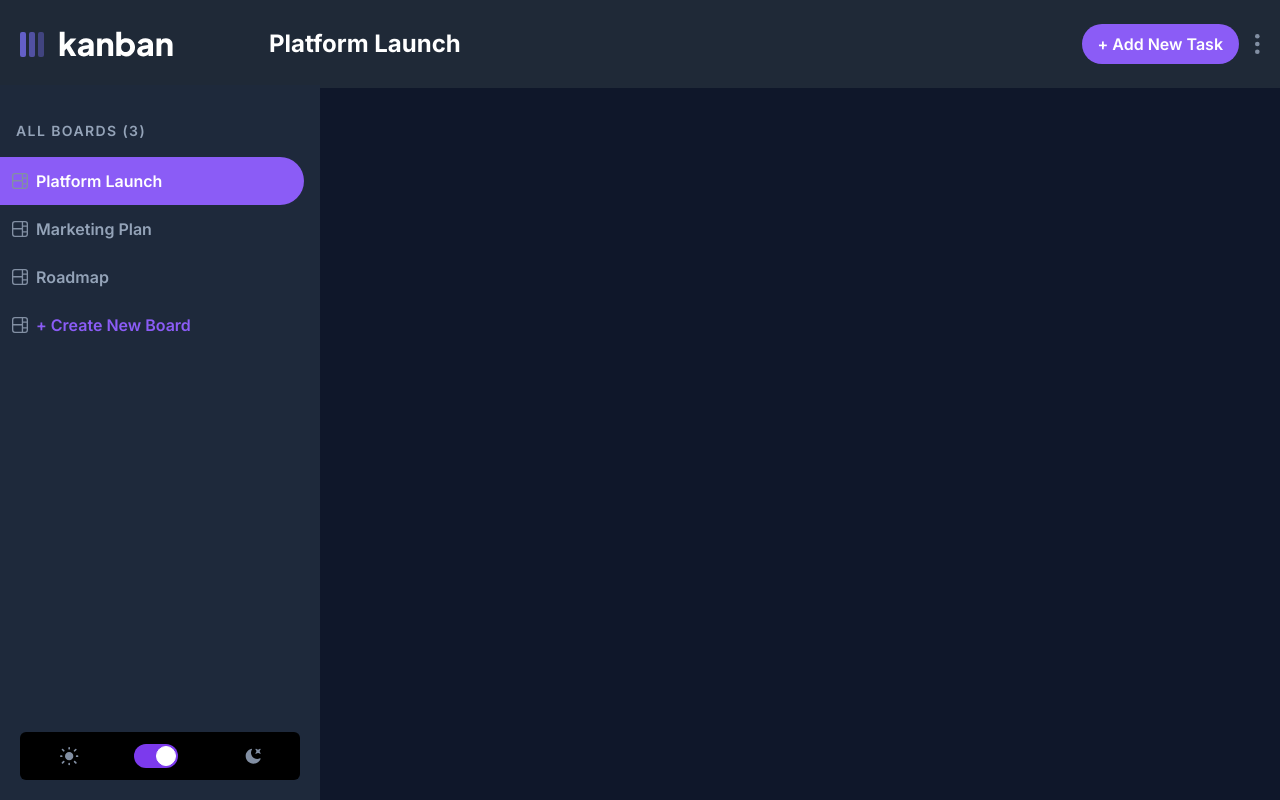
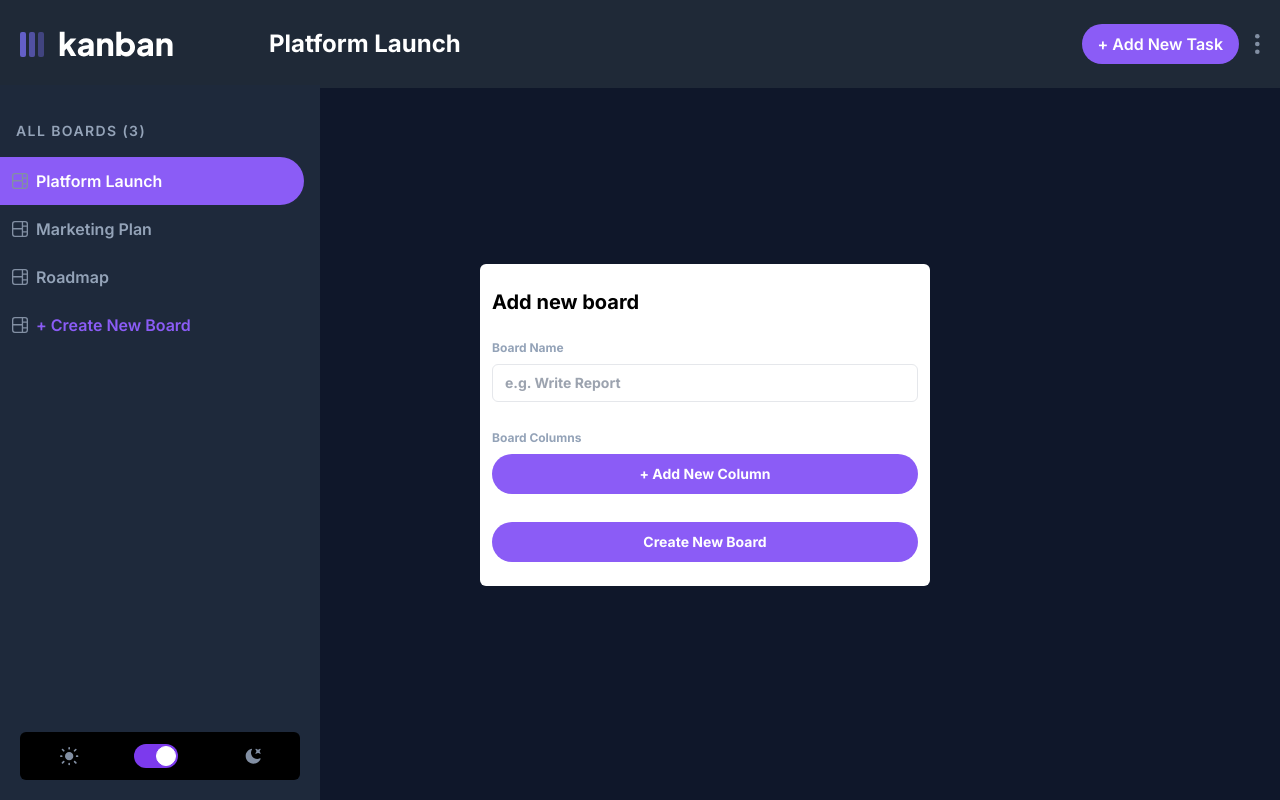
Before and after one commit to Jcerovsky/kanban-task-management, a Next.js app: page / in a window 1280 px wide. Both pictures are taken after a click on the element "+ Create New Board". Built offline with nearby package versions, Linux system fonts and the light colour scheme.

Commit message:
hide divs when clicked outside

```diff
--- a/src/app/components/AddNewBoard.tsx
+++ b/src/app/components/AddNewBoard.tsx
@@ -1,7 +1,38 @@
-import React from "react";
+import React, { useEffect } from "react";
+import Button from "@/app/components/Button";
 
 function AddNewBoard() {
-  return <div></div>;
+  const inputStyle = "border rounded-md p-2 px-3 mb-5";
+  const labelStyle = "text-xs text-slate-400";
+
+  const handleSubmit = (e: React.FormEvent<HTMLFormElement>) => {
+    e.preventDefault();
+  };
+
+  return (
+    <div className="add-new-board absolute left-[150%] top-[25%] flex flex-col gap-6 text-black bg-white p-3 py-6 rounded-md w-[450px] font-bold text-sm">
+      <h1 className=" text-xl">Add new board</h1>
+      <form onSubmit={(e) => handleSubmit(e)} className="flex flex-col gap-2 ">
+        <label htmlFor="taskName" className={labelStyle}>
+          Board Name
+        </label>
+        <input
+          type="text"
+          placeholder="e.g. Write Report"
+          id="taskName"
+          className={`placeholder-taskName ${inputStyle}`}
+        />
+        <label htmlFor="subtask" className={labelStyle}>
+          Board Columns
+        </label>
+        {}
+        <Button style={"w-full py-[10px] text-white "}>+ Add New Column</Button>
+        <Button style={"w-full py-[10px] text-white mt-5 "}>
+          Create New Board
+        </Button>
+      </form>
+    </div>
+  );
 }
 
 export default AddNewBoard;
--- a/src/app/components/AddTaskForm.tsx
+++ b/src/app/components/AddTaskForm.tsx
@@ -10,7 +10,7 @@ function AddTaskForm() {
   };
 
   const addSubtaskClick = () => {
-    setSubtasks((prevState) => prevState + 1);
+    return;
   };
 
   const inputStyle = "border rounded-md p-2 px-3 mb-5";
@@ -36,11 +36,7 @@ function AddTaskForm() {
         <label htmlFor="subtask" className={labelStyle}>
           Subtasks
         </label>
-        {}
-        <Button
-          style={"w-full py-[10px] text-white "}
-          handleClick={addSubtaskClick}
-        >
+        <Button style={"w-full py-[10px] text-white "}>
           + Add New Subtask
         </Button>
         <label htmlFor="currentStatus" className={`${labelStyle} mt-5`}>
--- a/src/app/components/Sidebar.tsx
+++ b/src/app/components/Sidebar.tsx
@@ -2,13 +2,14 @@
 
 import React, { useContext, useEffect, useState } from "react";
 import { Context, DataProps } from "@/app/context/Context";
+import AddNewBoard from "@/app/components/AddNewBoard";
 
 function Sidebar() {
   const { theme, setTheme } = useContext(Context)!;
   const [isToggled, setIsToggled] = useState<boolean>(theme === "light");
   const [selectedBoardIndex, setSelectedBoardIndex] = useState<number>(0);
   const [boardList, setBoardList] = useState<string[]>([]);
-  const { data, setCurrentBoard } = useContext(Context)!;
+  const { data, setCurrentBoard, isShown, setIsShown } = useContext(Context)!;
 
   useEffect(() => {
     if (data.length > 0) {
@@ -46,6 +47,7 @@ function Sidebar() {
         <div
           className="flex gap-2 items-center p-3 mr-4 rounded-r-full cursor-pointer hover:text-violet-500
              text-violet-500 delay-100 transition-transform"
+          onClick={() => setIsShown(true)}
         >
           <img src="../../../assets/icon-board.svg" alt="" />
           <p>+ Create New Board</p>
@@ -76,6 +78,7 @@ function Sidebar() {
           alt="moon in a crescent icon"
         />
       </div>
+      {isShown && <AddNewBoard />}
     </div>
   );
 }
--- a/src/app/context/Context.tsx
+++ b/src/app/context/Context.tsx
@@ -11,6 +11,8 @@ interface ContextProps {
   setData: React.Dispatch<React.SetStateAction<DataProps[]>>;
   currentBoard: string;
   setCurrentBoard: React.Dispatch<React.SetStateAction<string>>;
+  isShown: boolean;
+  setIsShown: React.Dispatch<React.SetStateAction<boolean>>;
 }
 
 export interface DataProps {
@@ -38,6 +40,7 @@ function ContextProvider({ children }: { children: React.ReactNode }) {
   );
   const [data, setData] = useState<DataProps[]>([]);
   const [currentBoard, setCurrentBoard] = useState<string>("");
+  const [isShown, setIsShown] = useState<boolean>(false);
 
   useEffect(() => {
     if (theme === "light") {
@@ -56,7 +59,16 @@ function ContextProvider({ children }: { children: React.ReactNode }) {
 
   return (
     <Context.Provider
-      value={{ theme, setTheme, data, setData, currentBoard, setCurrentBoard }}
+      value={{
+        theme,
+        setTheme,
+        data,
+        setData,
+        currentBoard,
+        setCurrentBoard,
+        isShown,
+        setIsShown,
+      }}
     >
       {children}
     </Context.Provider>
--- a/src/app/page.tsx
+++ b/src/app/page.tsx
@@ -1,9 +1,22 @@
+"use client";
+
 import Header from "@/app/components/Header";
 import Sidebar from "@/app/components/Sidebar";
+import { handleClickOutside } from "@/app/utils/handleClickOutside";
+import { useContext } from "react";
+import { Context } from "@/app/context/Context";
 
 export default function Home() {
+  const { isShown, setIsShown } = useContext(Context)!;
+
+  const hideShownDiv = (e: MouseEvent<HTMLDivElement, MouseEvent>) => {
+    if (isShown) {
+      handleClickOutside(e, "add-new-form", setIsShown);
+    }
+  };
+
   return (
-    <div className="">
+    <div onClick={(e) => hideShownDiv(e)}>
       <Header />
       <Sidebar />
       {/*<AddTaskForm />*/}
--- /dev/null
+++ b/src/app/utils/handleClickOutside.ts
@@ -0,0 +1,12 @@
+import React, { MouseEvent } from "react";
+
+export const handleClickOutside = (
+  e: MouseEvent,
+  toBeHiddenClass: string,
+  setState: React.Dispatch<React.SetStateAction<boolean>>,
+) => {
+  const target = e.target as HTMLElement;
+  if (!target.closest(toBeHiddenClass)) {
+    setState(false);
+  }
+};
```
